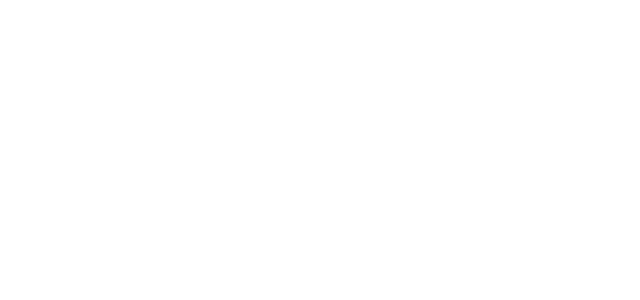
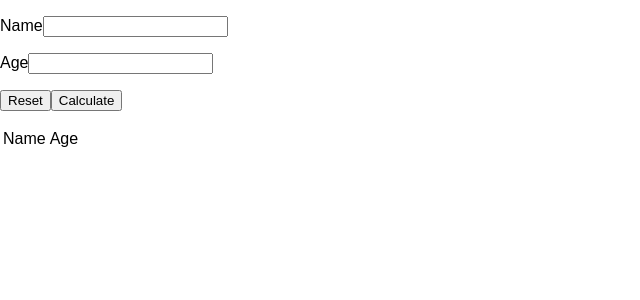
Before and after one commit to StefanoPisano/react-user-management, a React (Create React App) app: page / in a window 1280 px wide. Shown: the top 300 px of the page, without its empty margins (0-640 px from the left). Built offline with nearby package versions, Linux system fonts and the light colour scheme.

Commit message:
feat: basic user management

```diff
--- a/src/App.js
+++ b/src/App.js
@@ -1,12 +1,17 @@
-import React from 'react';
+import React, {useState} from 'react';
+import UserForm from "./components/UserForm/UserForm";
+import UserList from "./components/UserList/UserList";
 
 
 function App() {
-  return (
-    <div>
-
-    </div>
-  );
+	const [userList, setUserList] = useState([]);
+	const addUser = user => setUserList([...userList, user])
+	return (
+		<div>
+			<UserForm onSubmitUser={addUser}/>
+			<UserList users={userList}/>
+		</div>
+	);
 }
 
 export default App;
--- /dev/null
+++ b/src/components/UserForm/UserForm.js
@@ -0,0 +1,70 @@
+import {useState} from "react";
+import userList from "../UserList/UserList";
+
+const DEFAULT_STATE = {
+	name: '',
+	age: null
+}
+
+function UserForm(props) {
+	const [user, setUser] = useState(DEFAULT_STATE);
+
+	const updateName = event => {
+		setUser(prevState => {
+			return {
+				...prevState,
+				name: event.target.value
+			}
+		})
+	}
+
+	const updateAge = event => {
+		setUser(prevState => {
+			return {
+				...prevState,
+				age: event.target.value
+			}
+		})
+	}
+
+	const submitUser = event => {
+		event.preventDefault();
+
+		const validName = user.name && user.name.trim().length;
+		const validAge = user.age && !isNaN(user.age);
+
+		const validUser = validName && validAge;
+		if (validUser) {
+			props.onSubmitUser(user);
+		} else {
+			console.error("User is not valid", user)
+		}
+	}
+
+	return (
+		<div>
+			<form onSubmit={submitUser}>
+				<p>
+					<label htmlFor="name">Name</label>
+					<input type="text" id="name" value={user.name}
+					       onChange={updateName}/>
+				</p>
+				<p>
+					<label htmlFor="age">Age</label>
+					<input type="number" id="age" value={user.age}
+					       onChange={updateAge}/>
+				</p>
+				<p>
+					<button type="reset">
+						Reset
+					</button>
+					<button type="submit">
+						Calculate
+					</button>
+				</p>
+			</form>
+		</div>
+	)
+}
+
+export default UserForm
--- /dev/null
+++ b/src/components/UserList/UserList.js
@@ -0,0 +1,23 @@
+function UserList({users}) {
+
+	const usersHtml = users.map(user => <tr>
+		<td>{user.name}</td>
+		<td>{user.age}</td>
+	</tr>)
+
+	return (
+		<table>
+			<thead>
+			<tr>
+				<td>Name</td>
+				<td>Age</td>
+			</tr>
+			</thead>
+			<tbody>
+			{usersHtml}
+			</tbody>
+		</table>
+	)
+}
+
+export default UserList
```
Also changed, not shown: 1 other file (tests, documents, lock files or other folders).
